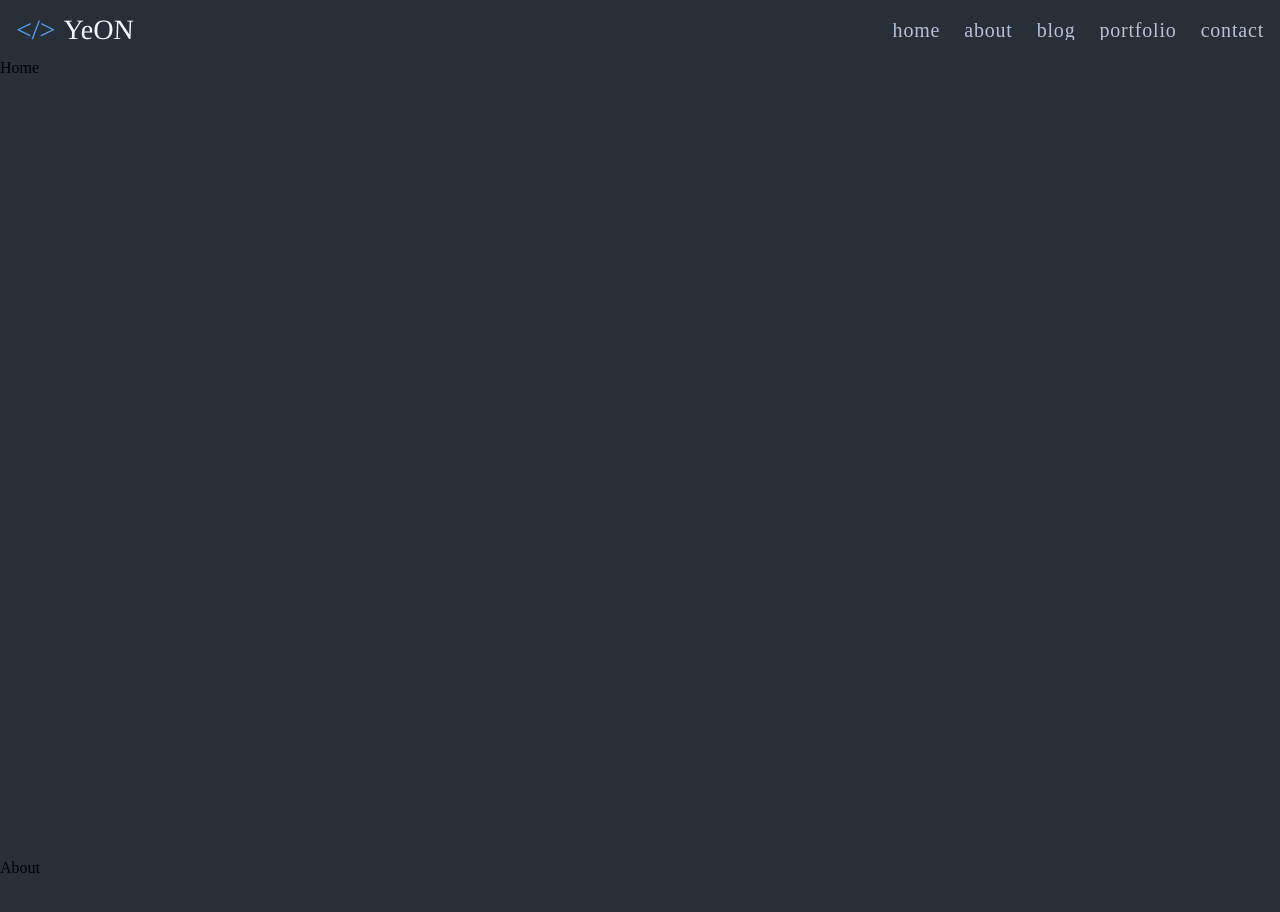
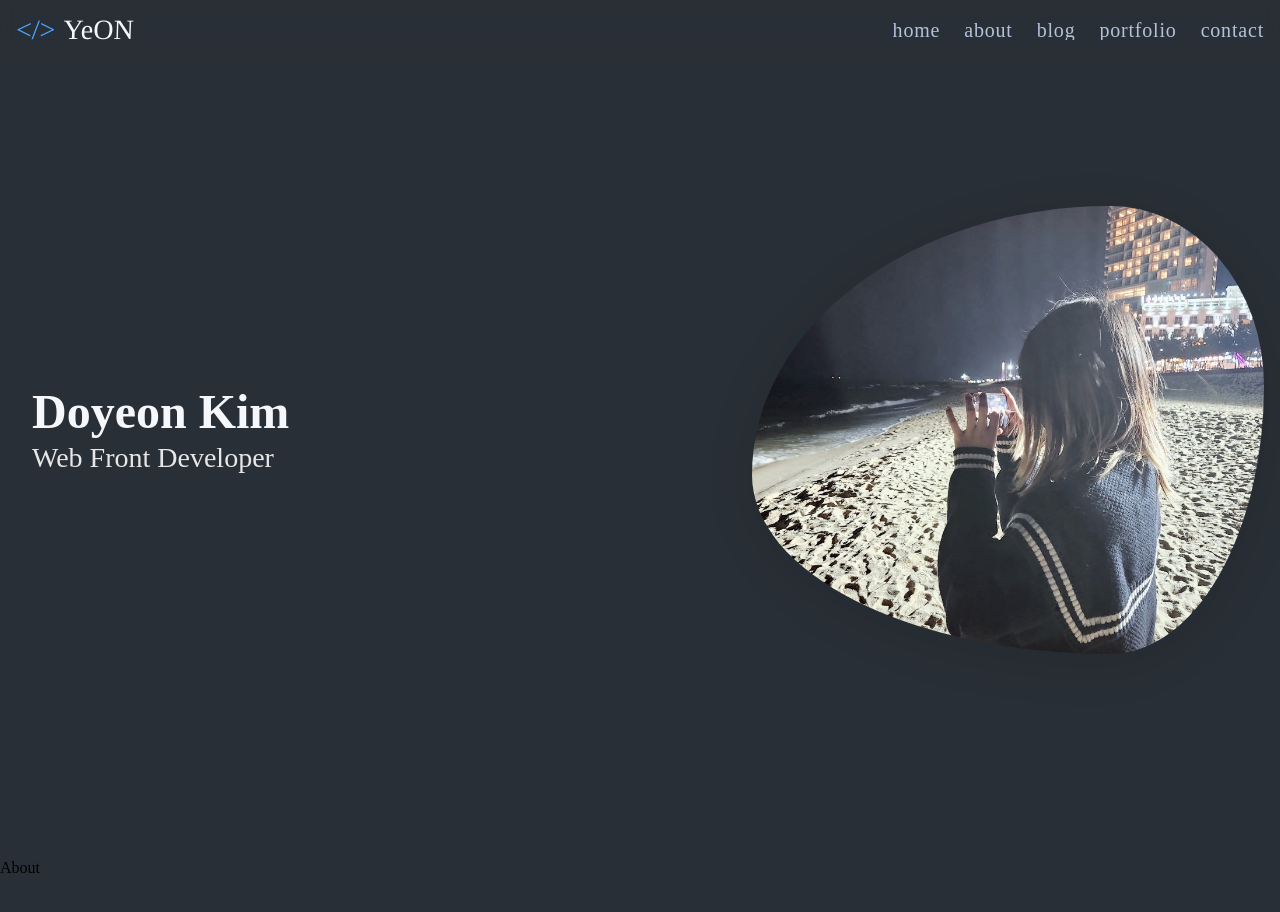
Before and after one commit to yeon990806/yeon990806.github.io, a React (Vite) app: page / in a window 1280 px wide. Shown: the top 912 px of the page. Built offline with nearby package versions, Linux system fonts and the light colour scheme; a web font is replaced by a local one.

Commit message:
feat - added images

```diff
--- a/src/components/Home/HomeDefault.tsx
+++ b/src/components/Home/HomeDefault.tsx
@@ -1,6 +1,53 @@
+import styled from "styled-components";
+
 const HomeDefault = () => (
   <section className="home-section" id="home">
-    Home
+    <StyledContainer className="container">
+      <StyledImg />
+      <StyledTitle>
+        Doyeon Kim
+      </StyledTitle>
+      <StyledSubTitle>
+        Web Front Developer
+      </StyledSubTitle>
+    </StyledContainer>
   </section>
 );
+
+const StyledContainer = styled.section`
+  position: relative;
+  display: flex;
+  flex-direction: column;
+  justify-content: center;
+`;
+
+const StyledImg = styled.div`
+  position: absolute;
+  top: 50%;
+  right: 16px;
+  transform: translateY(-50%);
+  width: 40%;
+  aspect-ratio: 8/7;
+  background-image: url('/assets/images/home_img.jpg');
+  border-radius: 70% 30% 30% 70% / 60% 40% 60% 40%;
+  background-position: center center;
+  background-size: cover;
+  box-shadow: rgba(0, 0, 0, 0.1) 0px 10px 50px;
+`;
+
+const StyledTitle = styled.h1`
+  margin-left: 24px;
+  font-size: 48px;
+  font-weight: 700;
+  color: #f5f7fa;
+`;
+
+const StyledSubTitle = styled.h2`
+  margin-left: 24px;
+  margin-top: 8px;
+  font-size: 28px;
+  font-weight: 400;
+  color: #e7e7e7;
+`;
+
 export default HomeDefault;
--- a/src/components/Home/HomeHeader.tsx
+++ b/src/components/Home/HomeHeader.tsx
@@ -27,6 +27,7 @@ const StyledHomeHeader = styled.header`
   align-items: center;
   justify-content: space-between;
   backdrop-filter: blur(10px);
+  z-index: 10;
 `;
 
 const StyledLogo = styled.a`
--- a/src/styles/GlobalStyle.ts
+++ b/src/styles/GlobalStyle.ts
@@ -29,6 +29,11 @@ const GlobalStyle = createGlobalStyle`
     .home-section {
       height: 100%;
       padding-top: 60px;
+
+      .container {
+        height: 100%;
+        padding: 8px;
+      }
     }
 
     @media (max-width: 599px) {
--- a/vite.config.ts
+++ b/vite.config.ts
@@ -6,7 +6,7 @@ export default defineConfig({
   plugins: [react()],
   resolve: {
     alias: [
-      { find: "@", replacement: path.resolve(__dirname, "src") }
+      { find: "@", replacement: "/src" }
     ]
   },
 });
```
Also changed, not shown: public/assets/images/home_img.jpg (added), 1 other file (tests, documents, lock files or other folders).
